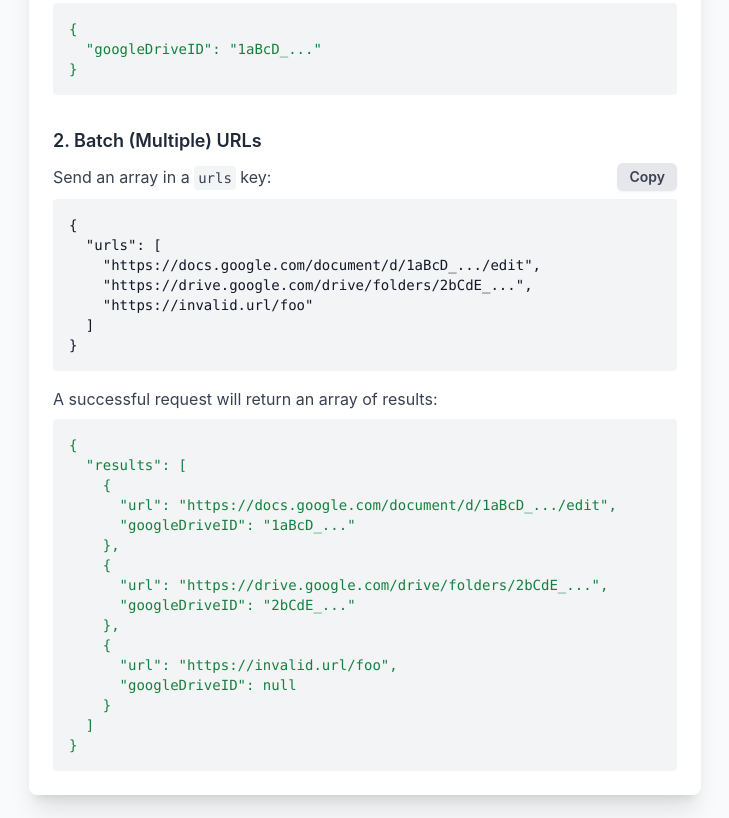
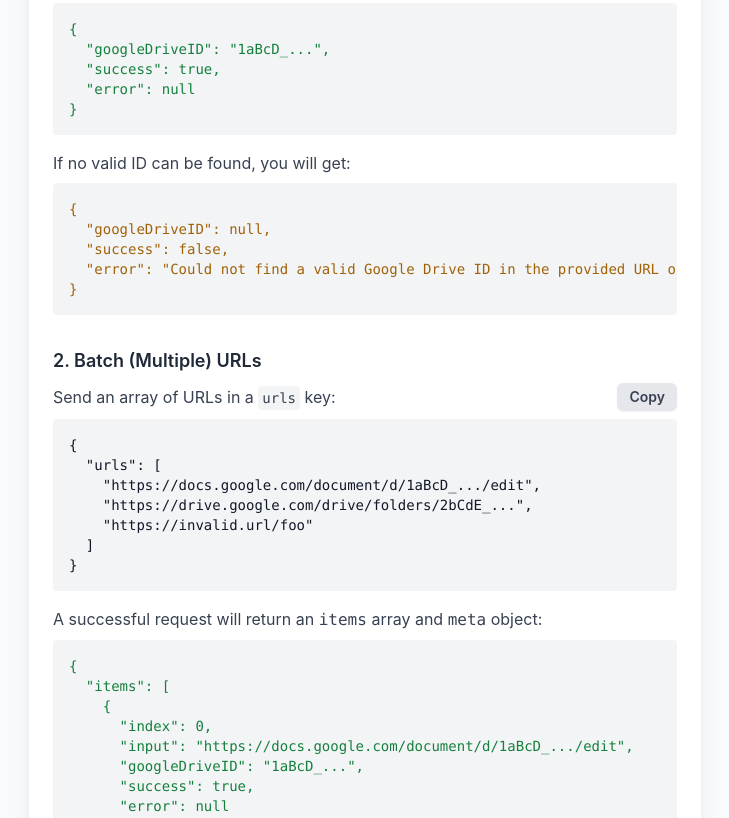
Before and after one commit to henryreith/Universal-Google-Drive-ID-Extractor, a website: page index.html in a window 1280 px wide. Shown: the part 813-1631 px from the top of the page, without its empty margins (275-1004 px from the left). Drawn offline with nearby package versions, Linux system fonts and the light colour scheme.

Commit message:
Update API description and response examples in HTML

```diff
--- a/index.html
+++ b/index.html
@@ -42,12 +42,12 @@
                 Universal Google Drive ID Extractor
             </h1>
             <p class="mt-3 text-lg text-gray-600 dark:text-gray-300">
-                A free, open-source API utility to extract Document or Folder IDs from any Google Drive URL.
+                A free, open-source API utility to extract Document, Sheet, File, or Folder IDs from any Google Drive URL.
             </p>
 
             <!-- Why This is Useful Paragraph -->
             <p class="mt-6 text-base text-gray-700 dark:text-gray-400 max-w-lg mx-auto">
-                This tool solves a common problem in automation, which is needing to get the Google Drive/Docs ID from the full URL, to use the ID in a module. Instead of rebuilding the same "Get ID" logic via regex in every workflow (and paying operations/credits for it in tools like Make.com or other AI agents tools), you can just call this single, free API.
+                This tool solves a common problem in automation, which is needing to get the Google Drive/Docs ID from the full URL, to use the ID in a module. Instead of rebuilding the same "Get ID" logic via regex in every workflow (and paying operations/credits for it in tools like Make.com or other AI agent tools), you can just call this single, free API.
             </p>
             <p class="mt-4 text-base text-gray-700 dark:text-gray-400 max-w-lg mx-auto">
                 It follows the <strong class="font-semibold text-gray-900 dark:text-white">"Don't Repeat Yourself" (DRY)</strong> principle, making your automations cleaner, cheaper, and easier to maintain.
@@ -61,13 +61,13 @@
                     <p class="text-gray-700 dark:text-gray-300 mb-2">
                         Make a <span class="font-mono p-1 rounded bg-gray-100 dark:bg-gray-700 text-sm">POST</span> request to the endpoint:
                     </p>
-                    <pre class="bg-gray-100 dark:bg-gray-900 text-gray-900 dark:text-gray-100 p-4 rounded text-sm overflow-x-auto"><code>/api/</code></pre>
+                    <pre class="bg-gray-100 dark:bg-gray-900 text-gray-900 dark:text-gray-100 p-4 rounded text-sm overflow-x-auto"><code>https://universal-google-drive-id-extractor.vercel.app/api</code></pre>
 
                     <!-- ### SINGLE URL ### -->
                     <h3 class="text-lg font-semibold mt-6 mb-2 text-gray-800 dark:text-gray-100">1. Single URL</h3>
                     <div class="flex items-center justify-between mb-2">
                         <p class="text-gray-700 dark:text-gray-300">
-                            With a JSON body specifying the <span class="font-mono p-1 rounded bg-gray-100 dark:bg-gray-700 text-sm">url</span>:
+                            Send a JSON body with a single <span class="font-mono p-1 rounded bg-gray-100 dark:bg-gray-700 text-sm">url</span>:
                         </p>
                         <button
                             id="copy-button-single"
@@ -85,14 +85,25 @@
                         A successful request will return:
                     </p>
                     <pre class="bg-gray-100 dark:bg-gray-900 text-green-700 dark:text-green-300 p-4 rounded text-sm overflow-x-auto"><code>{
-  "googleDriveID": "1aBcD_..."
+  "googleDriveID": "1aBcD_...",
+  "success": true,
+  "error": null
+}</code></pre>
+
+                    <p class="text-gray-700 dark:text-gray-300 mt-4 mb-2">
+                        If no valid ID can be found, you will get:
+                    </p>
+                    <pre class="bg-gray-100 dark:bg-gray-900 text-yellow-700 dark:text-yellow-300 p-4 rounded text-sm overflow-x-auto"><code>{
+  "googleDriveID": null,
+  "success": false,
+  "error": "Could not find a valid Google Drive ID in the provided URL or text."
 }</code></pre>
 
                     <!-- ### BATCH (MULTIPLE) URLS ### -->
                     <h3 class="text-lg font-semibold mt-8 mb-2 text-gray-800 dark:text-gray-100">2. Batch (Multiple) URLs</h3>
                      <div class="flex items-center justify-between mb-2">
                         <p class="text-gray-700 dark:text-gray-300">
-                            Send an array in a <span class="font-mono p-1 rounded bg-gray-100 dark:bg-gray-700 text-sm">urls</span> key:
+                            Send an array of URLs in a <span class="font-mono p-1 rounded bg-gray-100 dark:bg-gray-700 text-sm">urls</span> key:
                         </p>
                         <button
                             id="copy-button-batch"
@@ -111,24 +122,42 @@
 }</code></pre>
 
                     <p class="text-gray-700 dark:text-gray-300 mt-4 mb-2">
-                        A successful request will return an array of results:
+                        A successful request will return an <span class="font-mono">items</span> array and <span class="font-mono">meta</span> object:
                     </p>
                     <pre class="bg-gray-100 dark:bg-gray-900 text-green-700 dark:text-green-300 p-4 rounded text-sm overflow-x-auto"><code>{
-  "results": [
+  "items": [
     {
-      "url": "https://docs.google.com/document/d/1aBcD_.../edit",
-      "googleDriveID": "1aBcD_..."
+      "index": 0,
+      "input": "https://docs.google.com/document/d/1aBcD_.../edit",
+      "googleDriveID": "1aBcD_...",
+      "success": true,
+      "error": null
     },
     {
-      "url": "https://drive.google.com/drive/folders/2bCdE_...",
-      "googleDriveID": "2bCdE_..."
+      "index": 1,
+      "input": "https://drive.google.com/drive/folders/2bCdE_...",
+      "googleDriveID": "2bCdE_...",
+      "success": true,
+      "error": null
     },
     {
-      "url": "https://invalid.url/foo",
-      "googleDriveID": null
+      "index": 2,
+      "input": "https://invalid.url/foo",
+      "googleDriveID": null,
+      "success": false,
+      "error": "No valid Google Drive ID found in this input."
     }
-  ]
+  ],
+  "meta": {
+    "total": 3,
+    "succeeded": 2,
+    "failed": 1
+  }
 }</code></pre>
+
+                    <p class="mt-4 text-sm text-gray-600 dark:text-gray-400">
+                        In Make.com or n8n, you can iterate over the <span class="font-mono">items</span> array and filter by <span class="font-mono">success</span> for clean downstream processing.
+                    </p>
 
                 </div>
             </div>
@@ -144,7 +173,7 @@
                     View on GitHub &rarr;
                 </a>
                 <a
-                    href="https://henryreith.co/free-universal-api-to-get-google-drive-ids-from-drive-urls/"
+                    href="https://henryreith.co"
                     target="_blank"
                     rel="noopener noreferrer"
                     class="text-sm font-semibold leading-6 text-gray-700 dark:text-gray-200 hover:text-gray-900 dark:hover:text-white"
```
